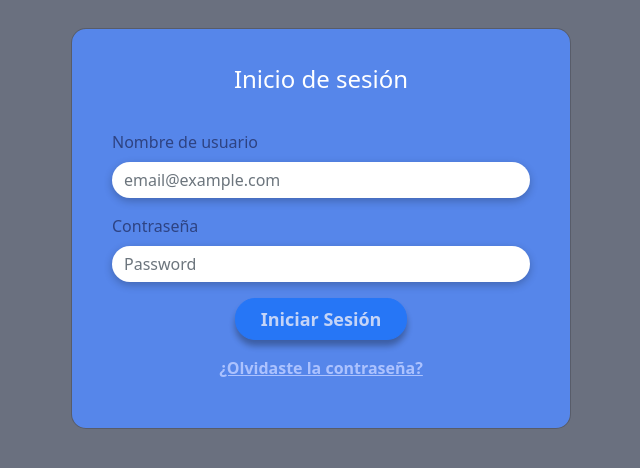
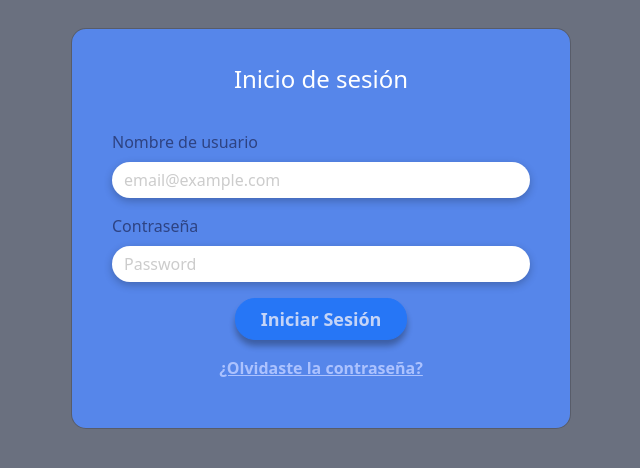
Before and after one commit to BacaandaTech/saludaplus_user_employee, an Angular app: page /login in a window 1280 px wide. Shown: the top 468 px of the page, without its empty margins (319-959 px from the left). Built offline with nearby package versions, Linux system fonts and the light colour scheme.

Commit message:
feature(styles placeholder)

```diff
--- a/angular.json
+++ b/angular.json
@@ -43,8 +43,8 @@
               "budgets": [
                 {
                   "type": "initial",
-                  "maximumWarning": "500kb",
-                  "maximumError": "1mb"
+                  "maximumWarning": "1.3mb",
+                  "maximumError": "1.5mb"
                 },
                 {
                   "type": "anyComponentStyle",
--- a/src/app/pages/faqs/faqs.component.ts
+++ b/src/app/pages/faqs/faqs.component.ts
@@ -20,7 +20,7 @@ export class FaqsComponent {
       },
       {
         title: "¿CUÁLES SON LOS HORARIOS DE ATENCIÓN MÉDICA?",
-        description: ""
+        html: "<ul><li>Asistencia de urgencia al call center a cualquier hora los 365 días del año.</li><li>Programación de citas y atención por WhatsApp de 8:00 am a 20:00 pm de lunes a viernes y sábados de 9:00 am a 14:00 pm horario centro de México.</li></ul>"
       },
       {
         title: "¿QUÉ ES LA NOM-035?",
--- a/src/styles.scss
+++ b/src/styles.scss
@@ -19,3 +19,8 @@
     padding: 10px 25px;
     filter: drop-shadow(0px 6px 3px rgba(0, 0, 0, 0.46));
  }
+ .form-control {
+    &::placeholder {
+        color: #ccc;
+    }
+}
```
Also changed, not shown: 1 other file (tests, documents, lock files or other folders).
